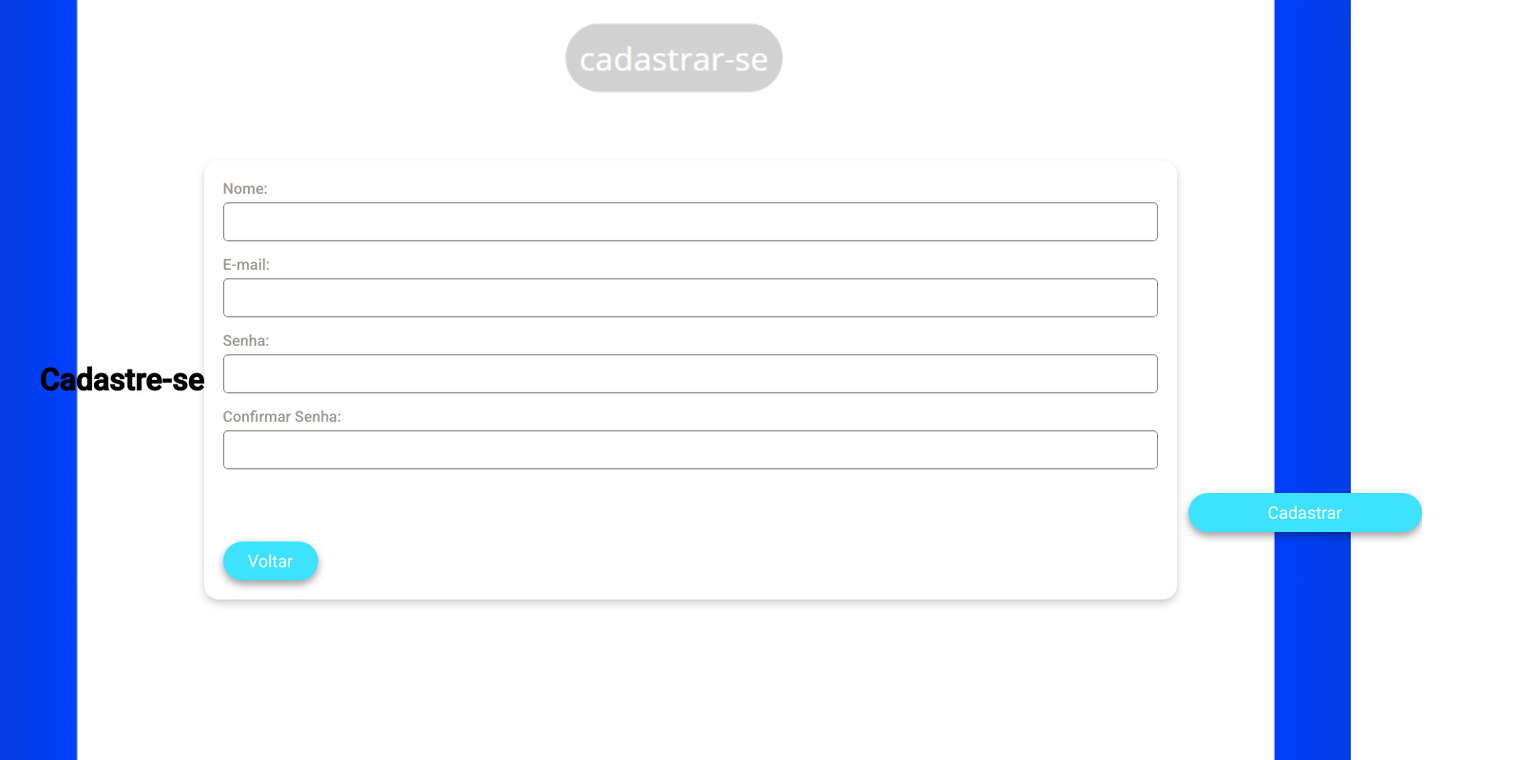
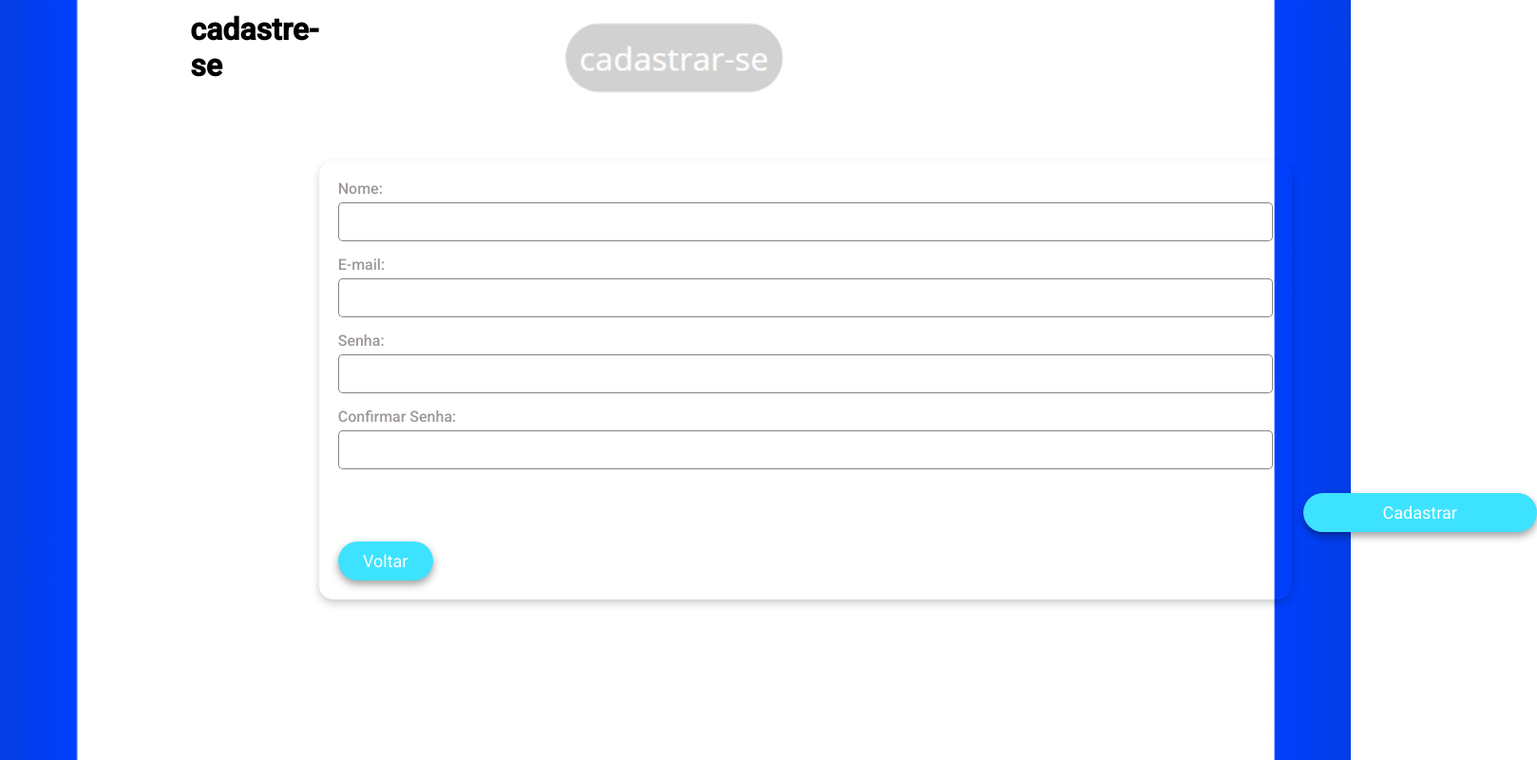
Before and after one commit to kyuku-takarek4/Trabalho-do-Curso, a plain HTML site: page frontend/cadastro.html in a window 1280 px wide. Shown: the whole page at 95% size, 1618 px wide, since content can reach past the window. Drawn offline with Linux system fonts and the light colour scheme.

Commit message:
mudanças todas cagadas

```diff
--- a/frontend/cadastro.css
+++ b/frontend/cadastro.css
@@ -94,6 +94,7 @@ body {
 .butao_de_voltar_1:hover {
   background-color: #4fa4ff;
 }
-.h1{
-
+.htexto{
+  margin-bottom: 700px;
+  margin-left: 280px;
 }
--- a/frontend/cadastro.html
+++ b/frontend/cadastro.html
@@ -4,13 +4,12 @@
     <meta charset="UTF-8">
     <meta name="viewport" content="width=device-width, initial-scale=1.0">
     <title>Cadastro de Usuário</title>
+    <h1 class="htexto"; >cadastre-se </h1>
     <link rel="stylesheet" href="cadastro.css"> <!-- Link para o arquivo CSS -->
     <link rel="stylesheet" href="https://fonts.googleapis.com/css2?family=Roboto:wght@400;500&display=swap">
 </head>
 <body>
-    <h1>
-        Cadastre-se
-    </h1>
+
     <div class="cadastro">
 
         <form action="processar_cadastro.php" method="POST">
@@ -30,7 +29,7 @@
                 <label for="confirmar_senha">Confirmar Senha:</label>
                 <input type="password" id="confirmar_senha" name="confirmar_senha" required>
             </div>
-            <button type="submit" class="butao_de_cadastrar">Cadastrar</button>
+           <button type="submit" class="butao_de_cadastrar">Cadastrar</button>
             <button type="submit" class="butao_de_voltar_1">Voltar</button>
         </form>
     </div>
```
